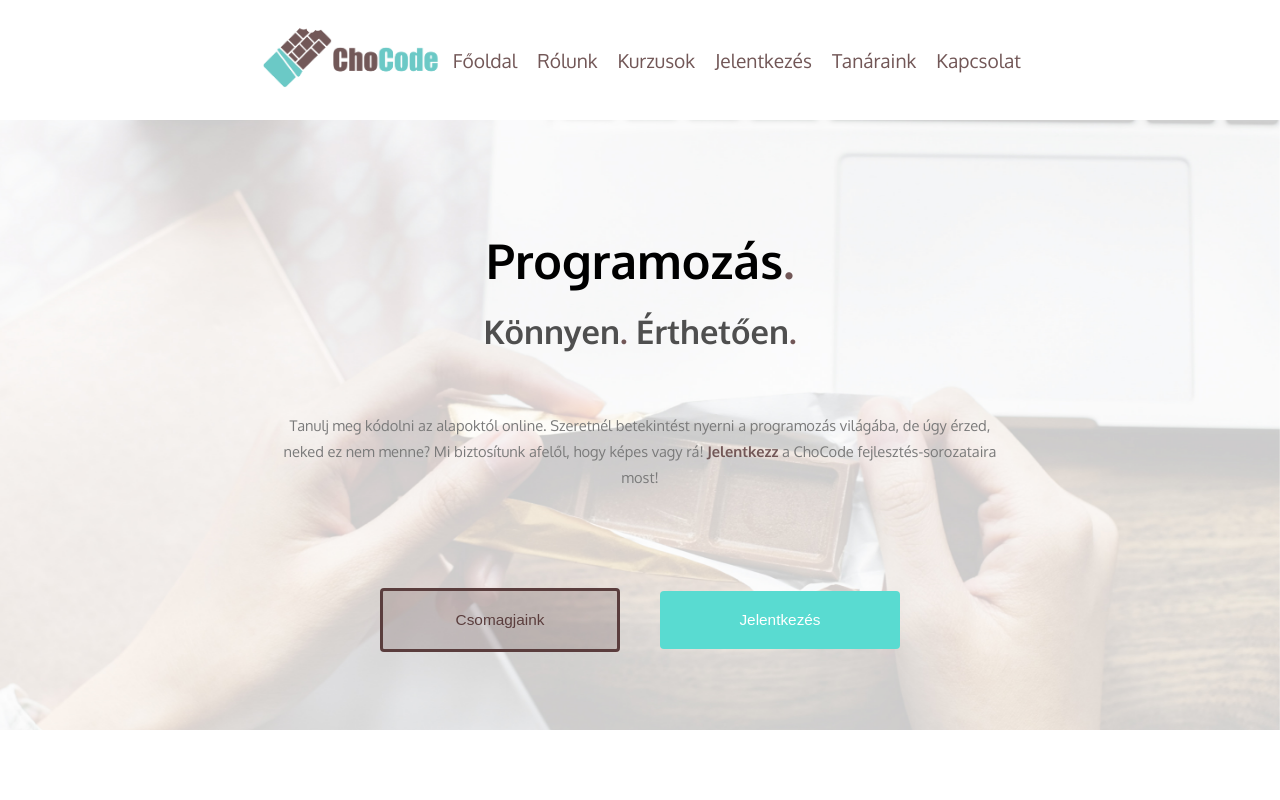
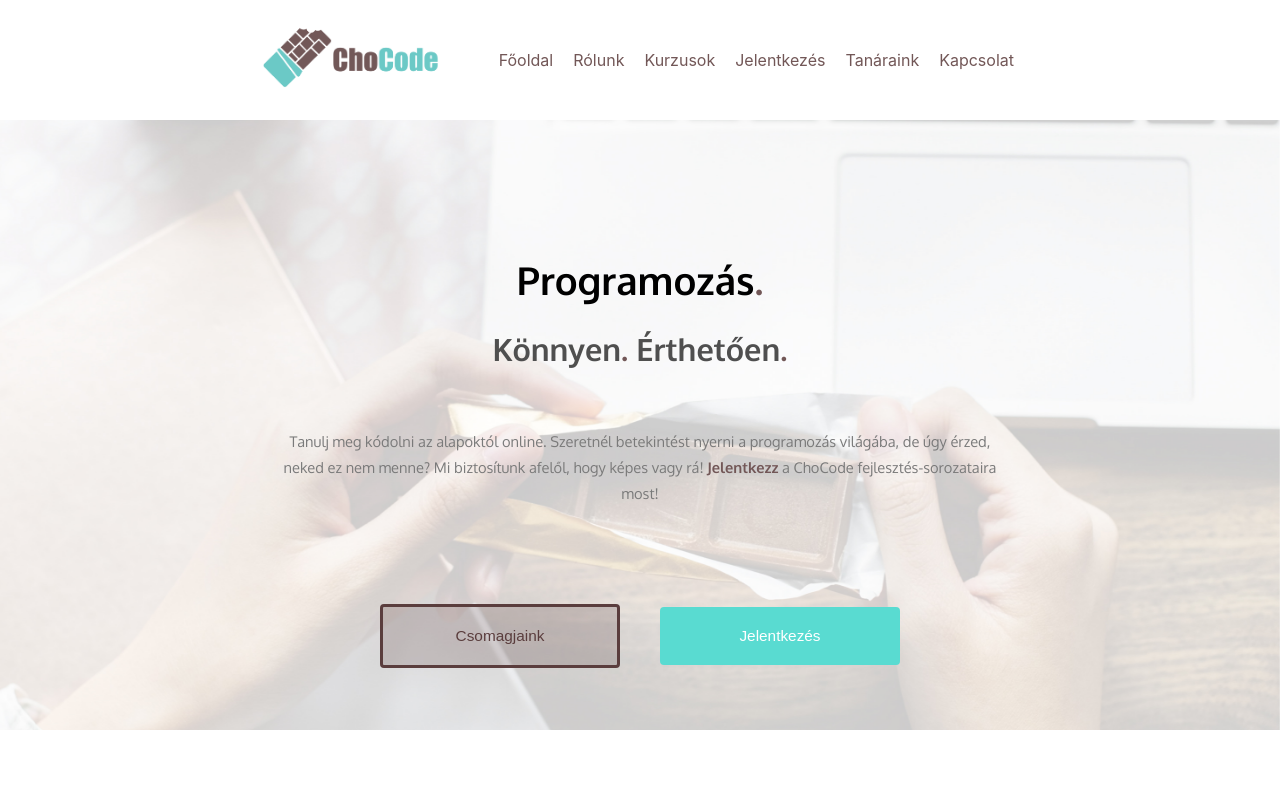
Before and after one commit to ferzs1/chocode-react, a React (Create React App) app: page / in a window 1280 px wide. Shown: the top 800 px of the page. Built offline with nearby package versions, Linux system fonts and the light colour scheme.

Commit message:
Reorganize code, create home component

```diff
--- a/package.json
+++ b/package.json
@@ -9,6 +9,7 @@
     "react": "^18.2.0",
     "react-dom": "^18.2.0",
     "react-icons": "^4.8.0",
+    "react-router-dom": "^6.9.0",
     "react-scripts": "5.0.1",
     "react-scroll-parallax": "^3.3.2",
     "web-vitals": "^2.1.4"
--- a/src/App.js
+++ b/src/App.js
@@ -1,29 +1,34 @@
-import classes from './App.module.css';
+
+import { BrowserRouter, Routes, Route, Navigate } from 'react-router-dom';
+import SubscriptionForm from './containers/SubscriptionForm/SubscriptionForm';
+import Home from './components/content/Home/Home';
 import Layout from './hoc/Layout/Layout';
-import Header from './components/UI/Header/Header';
-import AboutUs from './components/content/AboutUs/AboutUs';
-import { ParallaxProvider } from 'react-scroll-parallax';
-import Discounts from './components/content/Discounts/Discounts';
-import Packages from './components/content/Packages/Packages';
-import Teachers from './components/content/Teachers/Teachers';
-import Contact from './components/content/Contact/Contact';
-import Footer from './components/UI/Footer/Footer';
 
 function App() {
-  return (
-		<ParallaxProvider>
-			<div className={classes.App}>
-				<Layout>
-					<Header />
-					<AboutUs />
-					<Discounts />
-          			<Packages />
-					<Teachers />
-					<Contact />
-					<Footer />
-				</Layout>
-			</div>
-		</ParallaxProvider>
+	return (
+		<BrowserRouter>
+			<Routes>
+				{/* <Route path="blogs" element={< />} /> */}
+				<Route
+					index
+					element={
+						<Layout>
+							<Home />
+						</Layout>
+					}
+				/>
+				<Route
+					path="apply"
+					element={
+						<Layout>
+							<SubscriptionForm />
+						</Layout>
+					}
+				/>
+				<Route path="*" element={<Navigate to="/" replace />} />
+				{/* <Route path="*" element={<NoPage />} /> */}
+			</Routes>
+		</BrowserRouter>
 	);
 }
 
--- a/src/App.module.css
+++ b/src/App.module.css
@@ -3,13 +3,6 @@
     margin: 0;
 }
 
-.App {
-  text-align: center;
-  margin: 0 auto;
-  padding: 0;
-  font-family: 'Oxygen', sans-serif;
-  font-size: 1.2rem;
-}
 
 h1 {
   font-size: 2.5em;
--- a/src/components/Navigation/NavigationItems/NavigationItem/NavigationItem.js
+++ b/src/components/Navigation/NavigationItems/NavigationItem/NavigationItem.js
@@ -1,20 +1,32 @@
 import React from 'react';
 import classes from './NavigationItem.module.css';
+import { useNavigate } from 'react-router-dom';
 
-const navigationItem = (props) => {
-    const scrollToSection = (sec) => {
+const NavigationItem = (props) => {
+	const navigate = useNavigate();
+
+    const scrollToSection = async (sec) => {
+		await navigate('/');
 		document.getElementById(sec.substring(1)).scrollIntoView({ behavior: 'smooth' });
 	};
 
-    let elem = "";
-    if (props.smooth) {
+	let elem = '';
+	if (props.link.startsWith('#')) {
 		// scroll smooth
-        elem = <a onClick={() => scrollToSection(props.link)} className={classes.NavItemLink}><li className={classes.NavItem}>{props.children}</li></a>;
+		elem = (
+			<span onClick={() => { scrollToSection(props.link); }} className={classes.NavItemLink} >
+				<li className={classes.NavItem}>{props.children}</li>
+			</span>
+		);
 	} else {
 		// href
-        elem = <a href={props.link} className={classes.NavItemLink}><li className={classes.NavItem}>{props.children}</li></a>;
+		elem = (
+			<a href={props.link} className={classes.NavItemLink}>
+				<li className={classes.NavItem}>{props.children}</li>
+			</a>
+		);
 	}
 	return elem;
 };
 
-export default navigationItem;
+export default NavigationItem;
--- /dev/null
+++ b/src/components/content/Home/Home.js
@@ -0,0 +1,24 @@
+import React from 'react';
+import { ParallaxProvider } from 'react-scroll-parallax';
+import AboutUs from '../AboutUs/AboutUs';
+import Discounts from '../Discounts/Discounts';
+import Packages from '../Packages/Packages';
+import Teachers from '../Teachers/Teachers';
+import Contact from '../Contact/Contact';
+import Header from '../../UI/Header/Header';
+import classes from './Home.module.css';
+
+const home = (props) => (
+	<ParallaxProvider>
+		<div className={classes.Home}>
+            <Header />
+			<AboutUs />
+			<Discounts />
+			<Packages />
+			<Teachers />
+			<Contact />
+		</div>
+	</ParallaxProvider>
+);
+
+export default home;
--- /dev/null
+++ b/src/components/content/Home/Home.module.css
@@ -0,0 +1,7 @@
+.Home {
+  text-align: center;
+  margin: 0 auto;
+  padding: 0;
+  font-family: 'Oxygen', sans-serif;
+  font-size: 1.2rem;
+}
```
Lines whose indentation alone changed are shown as unchanged.
